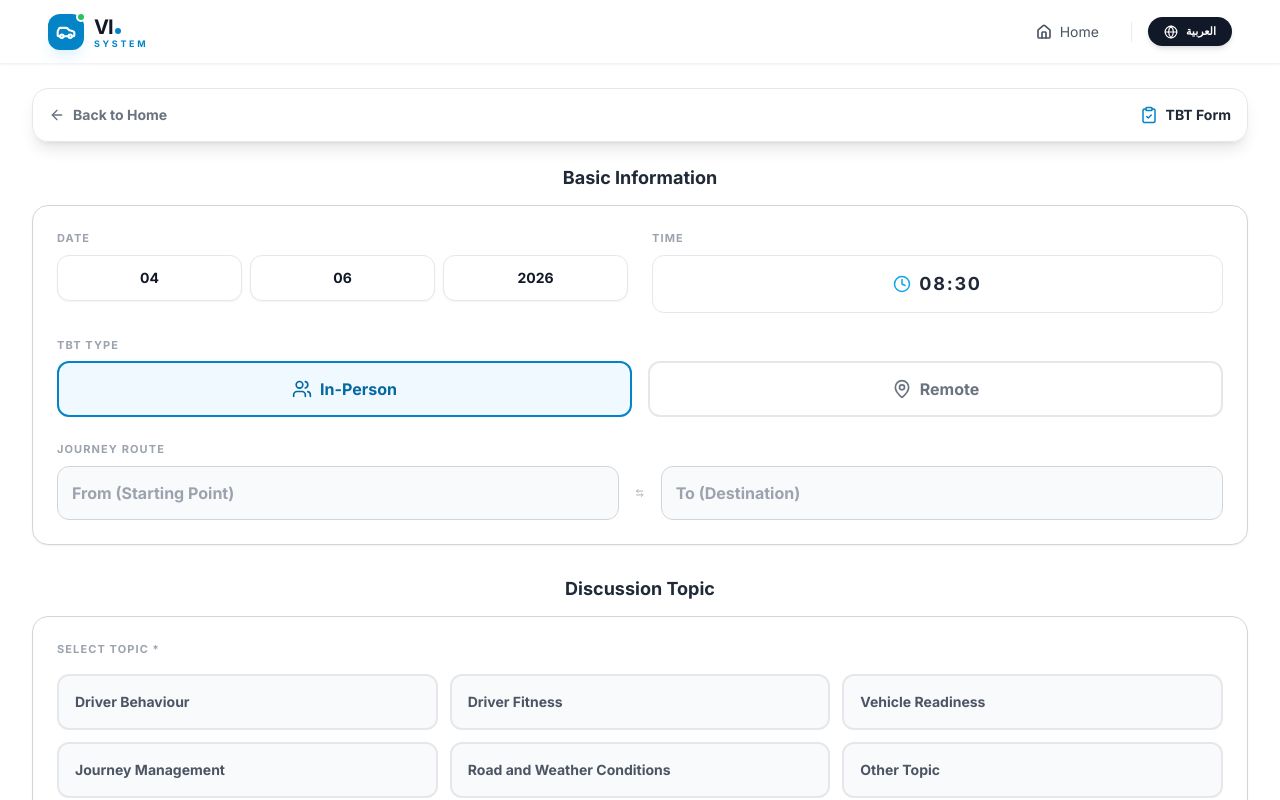
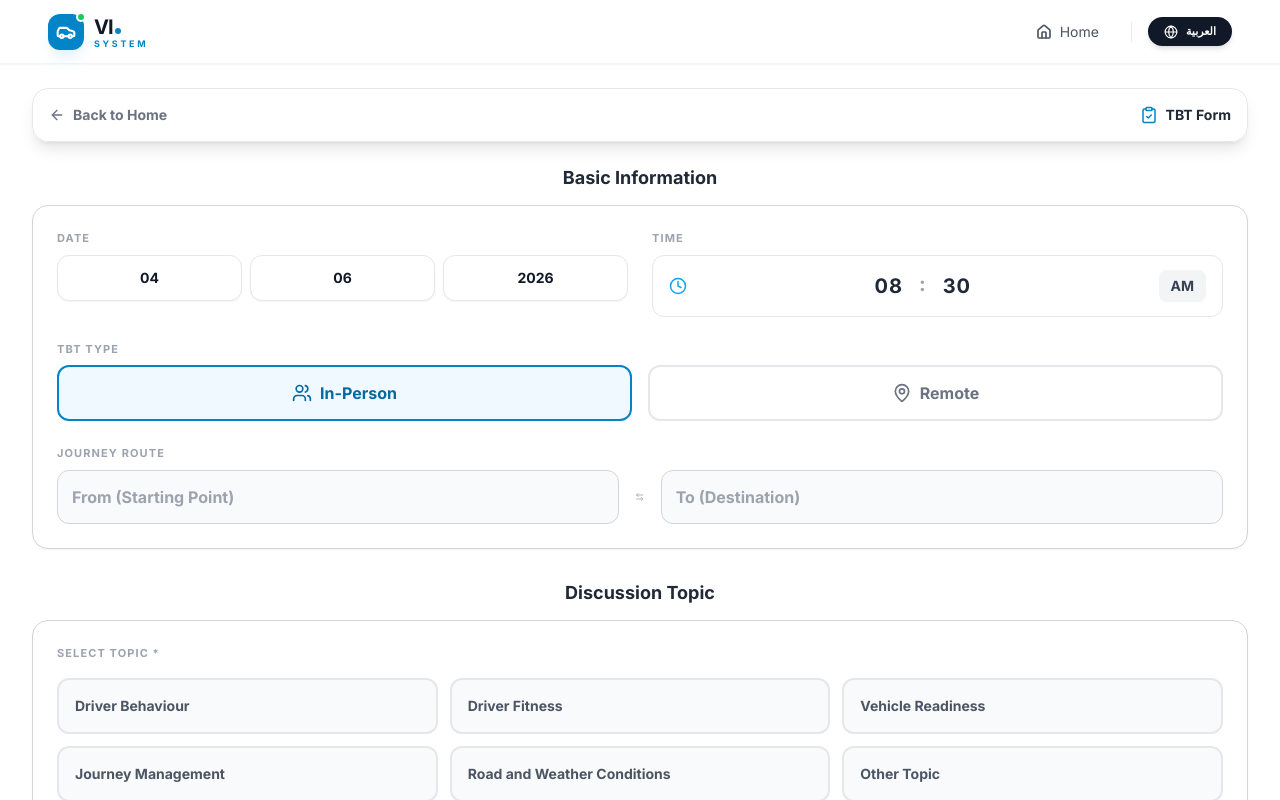
Before and after one commit to MukhlidSalim/vehicle-test-app, a React (Vite) app: page /tbt_form in a window 1280 px wide. Shown: the top 800 px of the page. Built offline with nearby package versions, Linux system fonts and the light colour scheme.

Commit message:
Add files via upload

```diff
--- a/src/components/CustomTimePicker.tsx
+++ b/src/components/CustomTimePicker.tsx
@@ -8,6 +8,8 @@ interface Props {
   isRTL?: boolean;
 }
 
+type PickerMode = 'hours' | 'minutes';
+
 export const CustomTimePicker: React.FC<Props> = ({
   value,
   onChange,
@@ -17,16 +19,37 @@ export const CustomTimePicker: React.FC<Props> = ({
   const [isOpen, setIsOpen] = useState(false);
   const dropdownRef = useRef<HTMLDivElement>(null);
 
-  const [hour, setHour] = useState('12');
-  const [minute, setMinute] = useState('00');
+  // State for internal logic
+  const [hour12, setHour12] = useState<number>(12);
+  const [minute, setMinute] = useState<number>(0);
+  const [isPM, setIsPM] = useState<boolean>(false);
+  const [mode, setMode] = useState<PickerMode>('hours');
 
+  // Parse external value into internal state on open or mount
   useEffect(() => {
     if (value) {
       const parts = value.split(':');
       if (parts.length >= 2) {
-        setHour(parts[0]);
-        setMinute(parts[1]);
+        let h24 = parseInt(parts[0], 10);
+        const m = parseInt(parts[1], 10);
+
+        if (!isNaN(h24) && !isNaN(m)) {
+          setMinute(m);
+          setIsPM(h24 >= 12);
+          if (h24 === 0) setHour12(12);
+          else if (h24 > 12) setHour12(h24 - 12);
+          else setHour12(h24);
+        }
       }
+    } else {
+      // Default to current time if no value
+      const now = new Date();
+      let h24 = now.getHours();
+      setMinute(now.getMinutes());
+      setIsPM(h24 >= 12);
+      if (h24 === 0) setHour12(12);
+      else if (h24 > 12) setHour12(h24 - 12);
+      else setHour12(h24);
     }
   }, [value]);
 
@@ -40,69 +63,162 @@ export const CustomTimePicker: React.FC<Props> = ({
     return () => document.removeEventListener('mousedown', handleClickOutside);
   }, []);
 
-  const handleUpdate = (h: string, m: string) => {
-    setHour(h);
-    setMinute(m);
-    onChange(`${h}:${m}`);
+  useEffect(() => {
+    if (isOpen) {
+      setTimeout(() => {
+        const id = mode === 'hours' ? 'selected-hour' : 'selected-minute';
+        const el = document.getElementById(id);
+        if (el) {
+          el.scrollIntoView({ behavior: 'smooth', block: 'center' });
+        }
+      }, 50);
+    }
+  }, [isOpen, mode]);
+
+  const triggerChange = (h12: number, m: number, pm: boolean) => {
+    let h24 = h12;
+    if (pm && h12 !== 12) h24 += 12;
+    else if (!pm && h12 === 12) h24 = 0;
+
+    const formattedH = String(h24).padStart(2, '0');
+    const formattedM = String(m).padStart(2, '0');
+    onChange(`${formattedH}:${formattedM}`);
   };
 
-  const hours = Array.from({ length: 24 }, (_, i) => String(i).padStart(2, '0'));
-  const minutes = Array.from({ length: 60 }, (_, i) => String(i).padStart(2, '0'));
+  const handleHourSelect = (h: number) => {
+    setHour12(h);
+    triggerChange(h, minute, isPM);
+    setMode('minutes');
+  };
+
+  const handleMinuteSelect = (m: number) => {
+    setMinute(m);
+    triggerChange(hour12, m, isPM);
+    setIsOpen(false);
+  };
+
+  const toggleAmPm = () => {
+    const newIsPM = !isPM;
+    setIsPM(newIsPM);
+    triggerChange(hour12, minute, newIsPM);
+  };
 
   return (
-    <div className="relative" ref={dropdownRef}>
-      <button
-        type="button"
-        onClick={() => setIsOpen(!isOpen)}
-        className={`w-full flex items-center justify-center gap-2 py-3.5 px-4 border rounded-xl bg-white transition-all duration-300 outline-none
-          ${error ? 'border-red-500 ring-4 ring-red-500/20' : 'border-gray-200 hover:border-primary-400 focus:border-primary-500 focus:ring-4 focus:ring-primary-500/20'}
+    <div className="relative w-full" ref={dropdownRef}>
+      {/* Input Field Simulator */}
+      <div
+        onClick={() => {
+          if (!isOpen) {
+            setMode('hours');
+            setIsOpen(true);
+          } else {
+            setIsOpen(false);
+          }
+        }}
+        className={`w-full flex items-center justify-between gap-2 py-3 px-4 border rounded-xl bg-white transition-all duration-300 outline-none cursor-pointer select-none
+          ${error ? 'border-red-500 ring-4 ring-red-500/20' : 'border-gray-200 hover:border-primary-400 focus:border-primary-500'}
           ${isOpen ? 'border-primary-500 ring-4 ring-primary-500/20' : ''}
         `}
         dir="ltr"
       >
-        <Clock size={18} className="text-primary-500" />
-        <span className="font-black text-lg tracking-widest text-gray-800">
-          {value ? value : '--:--'}
-        </span>
-      </button>
+        <Clock size={18} className="text-primary-500 shrink-0" />
 
+        {/* Clickable segments */}
+        <div className="flex-1 flex items-center justify-center gap-1 font-black text-xl tracking-wider text-gray-800">
+          <span
+            className={`px-3 py-1 rounded-lg transition-colors hover:bg-gray-100 ${isOpen && mode === 'hours' ? 'bg-primary-100 text-primary-700' : ''}`}
+            onClick={(e) => {
+              e.stopPropagation();
+              setMode('hours');
+              setIsOpen(true);
+            }}
+          >
+            {String(hour12).padStart(2, '0')}
+          </span>
+          <span className="text-gray-400 pb-1">:</span>
+          <span
+            className={`px-3 py-1 rounded-lg transition-colors hover:bg-gray-100 ${isOpen && mode === 'minutes' ? 'bg-primary-100 text-primary-700' : ''}`}
+            onClick={(e) => {
+              e.stopPropagation();
+              setMode('minutes');
+              setIsOpen(true);
+            }}
+          >
+            {String(minute).padStart(2, '0')}
+          </span>
+        </div>
+
+        {/* AM / PM Toggle */}
+        <div
+          className="shrink-0 bg-gray-100 hover:bg-gray-200 text-gray-700 px-3 py-1.5 rounded-lg font-black text-sm transition-colors active:scale-95"
+          onClick={(e) => {
+            e.stopPropagation();
+            toggleAmPm();
+          }}
+        >
+          {isPM ? (isRTL ? 'م' : 'PM') : (isRTL ? 'ص' : 'AM')}
+        </div>
+      </div>
+
+      {/* Calendar-Style Grid Dropdown */}
       {isOpen && (
-        <div className="absolute z-50 mt-2 w-full bg-white/95 backdrop-blur-md border border-gray-100 rounded-2xl shadow-2xl overflow-hidden animate-fade-in-up origin-top p-4 flex gap-4 justify-center" dir="ltr">
-          <div className="flex flex-col items-center">
-            <span className="text-xs font-bold text-gray-400 mb-2">{isRTL ? 'ساعة' : 'Hour'}</span>
-            <div className="h-40 overflow-y-auto scrollbar-hide snap-y snap-mandatory border-y border-gray-100 px-2 relative"
-                 style={{ scrollBehavior: 'smooth' }}>
-              {hours.map(h => (
-                <div
-                  key={`h-${h}`}
-                  className={`h-10 flex items-center justify-center snap-center cursor-pointer font-black text-xl transition-all ${h === hour ? 'text-primary-600 scale-110' : 'text-gray-300 hover:text-gray-500'}`}
-                  onClick={() => handleUpdate(h, minute)}
-                >
-                  {h}
-                </div>
-              ))}
-            </div>
+        <div className="absolute z-50 mt-2 w-full min-w-[280px] bg-white border border-gray-200 rounded-2xl shadow-2xl overflow-hidden animate-fade-in-up origin-top p-4 select-none" dir="ltr">
+
+          <div className="text-center mb-4 text-xs font-bold text-gray-400 uppercase tracking-widest">
+            {mode === 'hours'
+              ? (isRTL ? 'اختر الساعة' : 'Select Hour')
+              : (isRTL ? 'اختر الدقيقة' : 'Select Minute')}
           </div>
 
-          <div className="flex flex-col items-center justify-center">
-             <span className="text-2xl font-black text-gray-200 mt-6">:</span>
+          <div className="bg-gray-50 rounded-xl p-2 border border-gray-100 max-h-[260px] overflow-y-auto scrollbar-hide">
+            {/* Hours Mode (4x3 Grid) */}
+            {mode === 'hours' && (
+              <div className="grid grid-cols-4 gap-2">
+                {Array.from({ length: 12 }, (_, i) => {
+                  const h = i === 0 ? 12 : i;
+                  const isSelected = hour12 === h;
+                  return (
+                    <div
+                      key={`h-${h}`}
+                      id={isSelected ? 'selected-hour' : undefined}
+                      onClick={() => handleHourSelect(h)}
+                      className={`h-12 rounded-lg flex items-center justify-center font-black text-lg cursor-pointer transition-all active:scale-95
+                        ${isSelected ? 'bg-primary-500 text-white shadow-md' : 'bg-white text-gray-700 border border-gray-200 hover:border-primary-300 hover:bg-primary-50'}
+                      `}
+                    >
+                      {h}
+                    </div>
+                  );
+                })}
+              </div>
+            )}
+
+            {/* Minutes Mode (6x10 Grid) */}
+            {mode === 'minutes' && (
+              <div className="grid grid-cols-6 gap-1.5">
+                {Array.from({ length: 60 }, (_, i) => {
+                  const m = i;
+                  const isSelected = minute === m;
+                  const isMajor = m % 5 === 0;
+                  return (
+                    <div
+                      key={`m-${m}`}
+                      id={isSelected ? 'selected-minute' : undefined}
+                      onClick={() => handleMinuteSelect(m)}
+                      className={`h-9 rounded-md flex items-center justify-center font-bold text-sm cursor-pointer transition-all active:scale-95
+                        ${isSelected ? 'bg-primary-500 text-white shadow-md z-10 scale-110' : 'bg-white border hover:border-primary-300 hover:bg-primary-50'}
+                        ${!isSelected && isMajor ? 'border-gray-300 text-gray-900 bg-gray-100' : ''}
+                        ${!isSelected && !isMajor ? 'border-gray-100 text-gray-500' : ''}
+                      `}
+                    >
+                      {String(m).padStart(2, '0')}
+                    </div>
+                  );
+                })}
+              </div>
+            )}
           </div>
 
-          <div className="flex flex-col items-center">
-            <span className="text-xs font-bold text-gray-400 mb-2">{isRTL ? 'دقيقة' : 'Min'}</span>
-            <div className="h-40 overflow-y-auto scrollbar-hide snap-y snap-mandatory border-y border-gray-100 px-2 relative"
-                 style={{ scrollBehavior: 'smooth' }}>
-              {minutes.map(m => (
-                <div
-                  key={`m-${m}`}
-                  className={`h-10 flex items-center justify-center snap-center cursor-pointer font-black text-xl transition-all ${m === minute ? 'text-primary-600 scale-110' : 'text-gray-300 hover:text-gray-500'}`}
-                  onClick={() => handleUpdate(hour, m)}
-                >
-                  {m}
-                </div>
-              ))}
-            </div>
-          </div>
         </div>
       )}
     </div>
```
